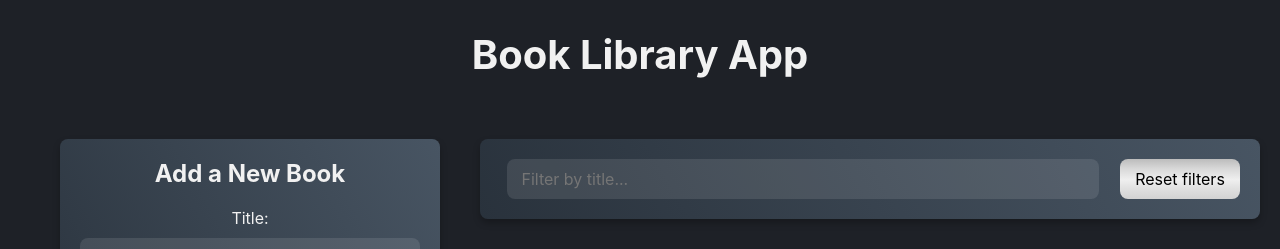
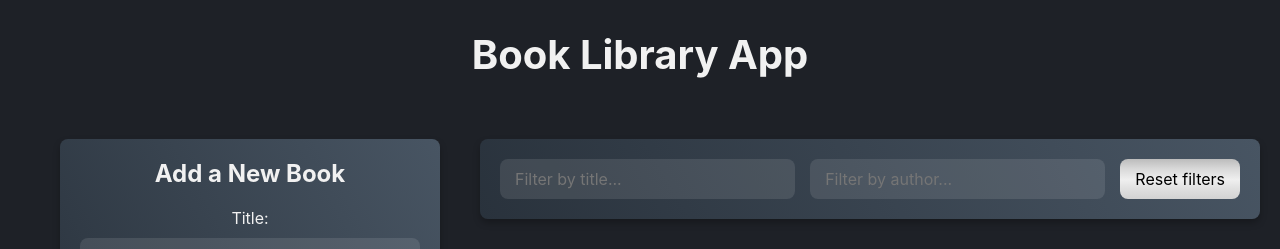
Before and after one commit to CallMeMaksimG/book-library-app, a React (Create React App) app in the folder frontend/: page / in a window 1280 px wide. Shown: the top 249 px of the page. Built offline with nearby package versions, Linux system fonts and the light colour scheme.

Commit message:
Добавить сортировку по автору

```diff
--- a/frontend/src/components/BookList/BookList.jsx
+++ b/frontend/src/components/BookList/BookList.jsx
@@ -2,12 +2,17 @@
 import { useSelector } from 'react-redux/es/hooks/useSelector';
 import { BsBookmarkStarFill, BsBookmarkStar } from 'react-icons/bs';
 import { deleteBook, toggleFavorite } from '../../redux/books/actionCreators';
-import { selectTitleFilter } from '../../redux/slices/filterSlice';
+import {
+    selectAuthorFilter,
+    selectTitleFilter,
+} from '../../redux/slices/filterSlice';
 import './BookList.scss';
 
 function BookList() {
     const books = useSelector((state) => state.books);
     const titleFilter = useSelector(selectTitleFilter);
+    const authorFilter = useSelector(selectAuthorFilter);
+    console.log(authorFilter);
     const dispatch = useDispatch();
 
     const handleDeleteBook = (id) => {
@@ -22,7 +27,10 @@
         const matchesTitle = book.title
             .toLowerCase()
             .includes(titleFilter.toLowerCase());
-        return matchesTitle;
+        const matchesAuthor = book.author
+            .toLowerCase()
+            .includes(authorFilter.toLowerCase());
+        return matchesTitle && matchesAuthor;
     });
     return (
         <section className="book-list block">
--- a/frontend/src/components/Filter/Filter.jsx
+++ b/frontend/src/components/Filter/Filter.jsx
@@ -3,16 +3,23 @@
     setTitleFilter,
     selectTitleFilter,
     resetFilters,
+    setAuthorFilter,
+    selectAuthorFilter,
 } from '../../redux/slices/filterSlice';
 import './Filter.scss';
 
 function Filter() {
     const dispatch = useDispatch();
     const titleFilter = useSelector(selectTitleFilter);
+    const authorFilter = useSelector(selectAuthorFilter);
 
     const handleTitleFilterChange = (e) => {
         dispatch(setTitleFilter(e.target.value));
     };
+
+    const handleAuthorFilterChange = (e) => {
+        dispatch(setAuthorFilter(e.target.value));
+    }
 
     const handleResetFilters = () => {
         dispatch(resetFilters());
@@ -29,6 +36,14 @@
                         onChange={handleTitleFilterChange}
                     />
                 </div>
+                <div className="input-wrapper filter-group__input-wrapper">
+                    <input
+                        type="text"
+                        value={authorFilter}
+                        placeholder="Filter by author..."
+                        onChange={handleAuthorFilterChange}
+                    />
+                </div>
                 <button type='button' onClick={handleResetFilters}>Reset filters</button>
             </div>
         </div>
--- a/frontend/src/components/Filter/Filter.scss
+++ b/frontend/src/components/Filter/Filter.scss
@@ -30,6 +30,6 @@
 
 .filter-group__input-wrapper {
     margin-top: 0;
-    width: 80%;
+    width: 40%;
     margin: 0 auto;
 }
--- a/frontend/src/redux/slices/filterSlice.js
+++ b/frontend/src/redux/slices/filterSlice.js
@@ -2,6 +2,7 @@
 
 const initialState = {
     title: '',
+    author: '',
 };
 
 const filterSlice = createSlice({
@@ -12,14 +13,19 @@
             //мутация состояния возможна благодаря бибилиотеке Immer
             state.title = action.payload;
         },
+        setAuthorFilter: (state, action) => {
+            state.author = action.payload;
+        },
         resetFilters: (state) => {
             return initialState;
         },
     },
 });
 
-export const { setTitleFilter, resetFilters } = filterSlice.actions;
+export const { setTitleFilter, setAuthorFilter, resetFilters } = filterSlice.actions;
 
 export const selectTitleFilter = (state) => state.filter.title;
 
+export const selectAuthorFilter = (state) => state.filter.author;
+
 export default filterSlice.reducer;
```
